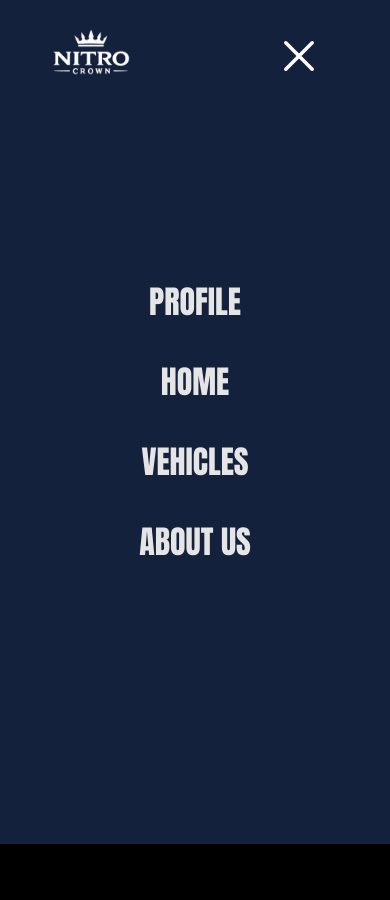
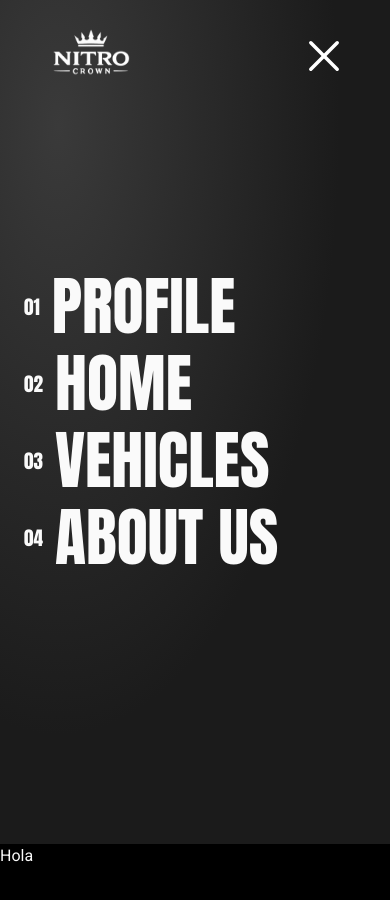
Before and after one commit to ParrizasDeveloper/nitro-crown, a Next.js app: page / in a window 390 px wide. Both pictures are taken after a click on the element 299 px from the left and 56 px from the top of the page. Shown: the top 900 px of the page. Built offline with nearby package versions, Linux system fonts and the light colour scheme.

Commit message:
responsive header finished

```diff
--- a/src/app/layout.tsx
+++ b/src/app/layout.tsx
@@ -20,7 +20,7 @@ export default function RootLayout({
   return (
     <ClerkProvider>
       <html lang="es">
-        <body className={`${roboto.className} relative text-contrast bg-black`}>
+        <body className={`${roboto.className} relative text-neutral-light bg-black`}>
           <HeaderNav />
           <main id="main">
             {children}
--- a/src/app/page.tsx
+++ b/src/app/page.tsx
@@ -29,7 +29,7 @@ export default function Home() {
             ref={titleElement}
             className={`${anton.className}
             relative lg:absolute 2xl:text-[18rem] 2xl:top-0 tracking-widest leading-none text-transparent
-            bg-clip-text bg-radial-[at_50%_75%] from-secondary/50 via-70% via-neutral-800/50
+            bg-clip-text bg-radial-[at_50%_75%] from-primary/50 via-50% via-neutral-800/50
             to-black xl:text-[15rem] xl:top-[100px] lg:text-[12rem] lg:top-[100px] md:text-[10rem]
             sm:text-[8rem] text-[5rem]
           `}
@@ -76,14 +76,14 @@ export default function Home() {
               <ArrowLeft
                 onClick={slideLeft}
                 className={`
-                  h-20 cursor-pointer text-white hover:text-secondary hover:scale-110 transition
+                  h-20 cursor-pointer text-white hover:text-primary hover:scale-110 transition
                   duration-150
                 `}
               />
               <ArrowRight
                 onClick={slideRight}
                 className={`
-                  h-20 cursor-pointer text-white hover:text-secondary hover:scale-110 transition
+                  h-20 cursor-pointer text-white hover:text-primary hover:scale-110 transition
                   duration-150 lg:mr-10
                 `}
               />
--- a/src/components/layout/headerNav/index.tsx
+++ b/src/components/layout/headerNav/index.tsx
@@ -41,7 +41,7 @@ export default function HeaderNav() {
                     <NavLinks className="hidden lg:block" />
                     <div
                         className={`
-                        h-full w-[150px] rounded-3xl text-center
+                        h-full w-[100px] lg:w-[150px] rounded-3xl text-center
                         flex justify-center items-center
                     `}
                     >
--- a/src/components/layout/headerNav/sideNav.tsx
+++ b/src/components/layout/headerNav/sideNav.tsx
@@ -16,7 +16,7 @@ export default function SideNav({open, scrollbarWidth}: {open: boolean, scrollba
                 .set("body", { overflow: "hidden" })
                 .set("#main", { paddingRight: `${scrollbarWidth}px` })
                 .to("#responsiveNav", {
-                    y: "100%",
+                    height: "100%",
                     duration: 1,
                     ease: "power4.out"
                 })
@@ -25,7 +25,7 @@ export default function SideNav({open, scrollbarWidth}: {open: boolean, scrollba
                 .set("body", { overflow: "auto" })
                 .set("#main", { paddingRight: 0 })
                 .to("#responsiveNav", {
-                    y: "-100%",
+                    height: 0,
                     duration: 1,
                     ease: "power2.out"
                 })
@@ -39,24 +39,40 @@ export default function SideNav({open, scrollbarWidth}: {open: boolean, scrollba
             ref={container}
             className={`
                 ${anton.className}
-                flex -top-full text-[clamp(2rem,6vw,3rem)]
-                flex-col lg:hidden fixed w-dvw h-full z-100 bg-primary backdrop-blur-sm
-                justify-center items-center leading-20 sm:leading-24 text-neutral-200
+                h-0 text-[clamp(4rem,11vmin,6rem)] overflow-hidden
+                lg:hidden fixed w-dvw z-100 bg-neutral
+                justify-center items-center leading-[1.2] text-neutral-light
             `}
         >
-            <Link href="">
-                PROFILE
+            <div className={`
+                absolute w-full h-dvh bg-radial-[at_15%_15%] from-[#3a3a3a]
+                to-60%
+            `}>
+
+            </div>
+            <div className={`
+                absolute flex flex-col h-dvh justify-center py-header w-full px-6
+                sm:px-16 md:px-28
+            `}>
+                <Link href="" className="flex items-center gap-3">
+                    <span className="text-[0.3em]">01</span>
+                    <span>PROFILE</span>
                 </Link>
                 {
-               links.map(link => (
+                    links.map((link, i) => (
                         <Link
                             href={link.link}
                             key={link.name}
+                            className="flex items-center gap-3"
                         >
+                            <span className="text-[0.3em]">
+                                {`0${i + 2}`}
+                            </span>
                             <span>{link.name.toUpperCase()}</span>
                         </Link>
                     ))
                 }
+            </div>
         </nav>
     )
 }
--- a/src/styles/globals.css
+++ b/src/styles/globals.css
@@ -1,11 +1,14 @@
 @import "tailwindcss";
 
 @theme {
-    --color-black: #000000;
-    --color-primary: #14213D;
-    --color-secondary: #FCA311;
-    --color-platinum: #E5E5E5;
-    --color-white: #ffffff;
+    --color-base: #000000;
+    --color-primary: #D4AF37;
+    --color-secondary: #C0C0C0;
+    --color-neutral-light: #FAFAFA;
+    --color-neutral: #1B1B1B;
+
+
+    --spacing-header: 128px;
 }
 
 * {
```
Lines whose indentation alone changed are shown as unchanged.
